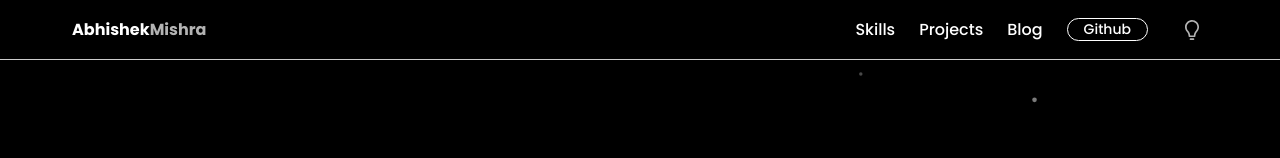
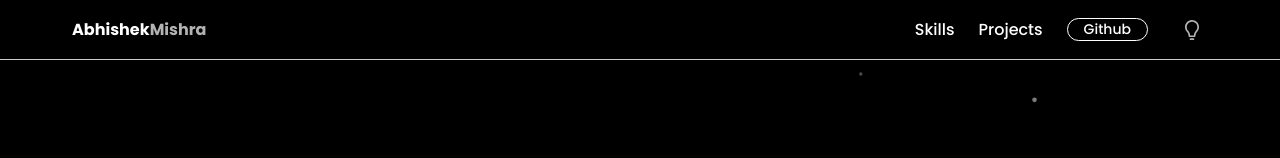
Before and after one commit to abhi-mis/abhimis, a React (Create React App) app: page / in a window 1280 px wide. Shown: the top 158 px of the page. Built offline with nearby package versions, Linux system fonts and the light colour scheme.

Commit message:
package.json updated

```diff
--- a/package.json
+++ b/package.json
@@ -1,5 +1,5 @@
 {
-  "name": "turtle-portfolio",
+  "name": "abhi-site",
   "version": "0.1.0",
   "homepage": "",
   "private": false,
--- a/src/components/Navbar/index.js
+++ b/src/components/Navbar/index.js
@@ -39,7 +39,7 @@ const Navbar = ({ toggleTheme }) => {
           <NavItems>
             <NavLink onClick={() => handleNavigation('/', '#skills')}>Skills</NavLink>
             <NavLink onClick={() => handleNavigation('/', '#projects')}>Projects</NavLink>
-            <NavLink href='/blog'>Blog</NavLink>
+            {/* <NavLink href='/blog'>Blog</NavLink> */}
             <GitHubButton href={Bio.github} target="_blank">Github</GitHubButton>
             <ThemeButton onClick={toggleTheme}><LightBulbIcon /></ThemeButton>
           </NavItems>
```
